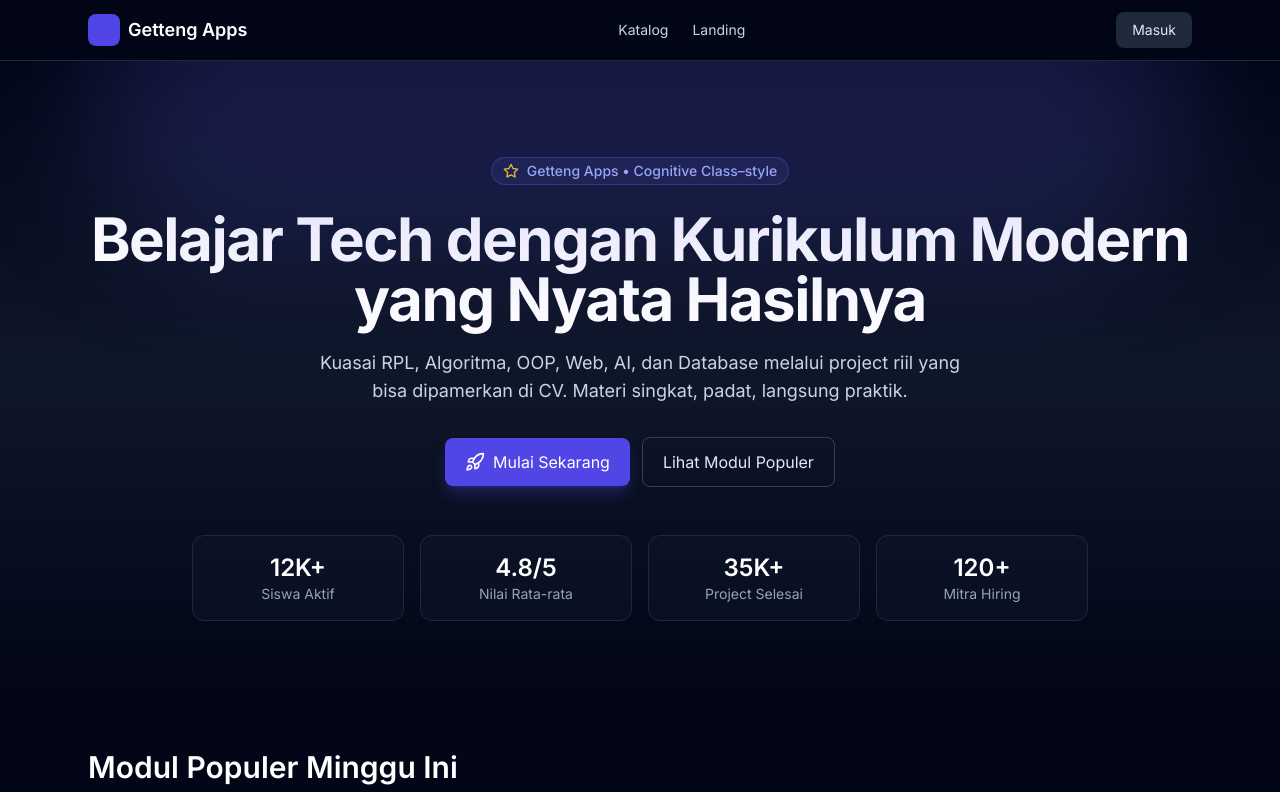
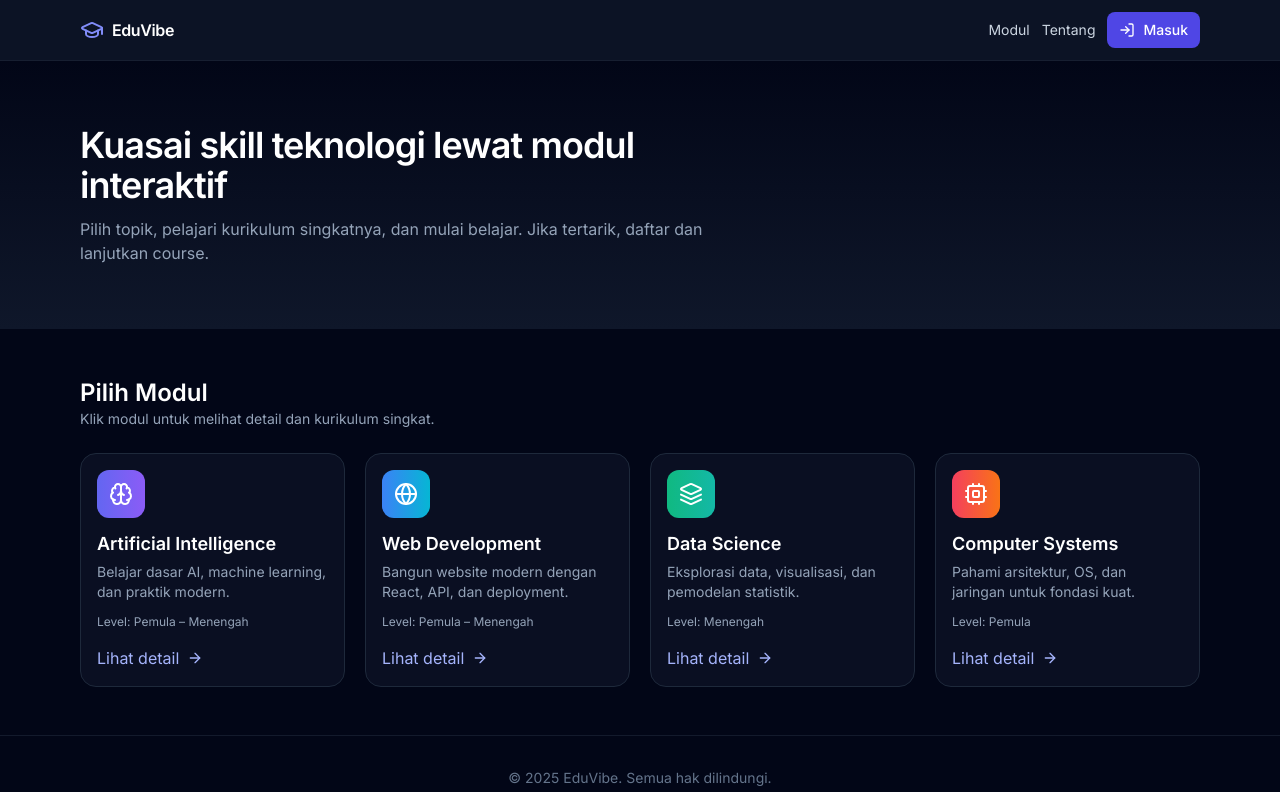
Before and after one commit to flamesuserresource3/frontend-repo_xl0vxp8x_f1yh4q, a React (Vite) app: page / in a window 1280 px wide. Shown: the top 792 px of the page. Built offline with nearby package versions, Linux system fonts and the light colour scheme; a web font is replaced by a local one.

Commit message:
Update project prj_xl0vxp8x - 2025-11-03T23:06:13.383Z

```diff
--- a/src/App.jsx
+++ b/src/App.jsx
@@ -1,58 +1,51 @@
-import { useRef, useState } from "react";
-import Hero from "./components/Hero";
-import CourseTeasers from "./components/CourseTeasers";
-import LandingSection from "./components/LandingSection";
-import LoginModal from "./components/LoginModal";
+import { useState } from "react";
+import Header from "./components/Header.jsx";
+import ModuleGrid from "./components/ModuleGrid.jsx";
+import ModuleDetail from "./components/ModuleDetail.jsx";
+import Footer from "./components/Footer.jsx";
+import LoginModal from "./components/LoginModal.jsx";
+
+function Hero() {
+  return (
+    <section className="relative overflow-hidden bg-gradient-to-b from-slate-950 to-slate-900">
+      <div className="mx-auto max-w-6xl px-4 py-16">
+        <div className="max-w-2xl">
+          <h1 className="text-3xl font-semibold tracking-tight text-white sm:text-4xl">
+            Kuasai skill teknologi lewat modul interaktif
+          </h1>
+          <p className="mt-3 text-slate-400">
+            Pilih topik, pelajari kurikulum singkatnya, dan mulai belajar. Jika tertarik, daftar dan lanjutkan course.
+          </p>
+        </div>
+      </div>
+    </section>
+  );
+}
 
 export default function App() {
-  const [showLogin, setShowLogin] = useState(false);
-  const [selected, setSelected] = useState(null);
-  const landingRef = useRef(null);
-
-  const goToLanding = () => {
-    landingRef.current?.scrollIntoView({ behavior: "smooth", block: "start" });
-  };
+  const [selectedModule, setSelectedModule] = useState(null);
+  const [loginOpen, setLoginOpen] = useState(false);
 
   return (
-    <div className="min-h-screen bg-slate-950 font-inter text-white">
-      <header className="sticky top-0 z-40 border-b border-slate-800 bg-slate-950/70 backdrop-blur">
-        <div className="mx-auto flex max-w-6xl items-center justify-between px-6 py-3">
-          <div className="flex items-center gap-2">
-            <div className="h-8 w-8 rounded-lg bg-indigo-600" />
-            <span className="text-lg font-semibold">Getteng Apps</span>
-          </div>
-          <nav className="hidden gap-6 text-sm text-slate-300 sm:flex">
-            <a href="#highlights" className="hover:text-white">Katalog</a>
-            <a href="#landing" className="hover:text-white">Landing</a>
-          </nav>
-          <button
-            onClick={() => setShowLogin(true)}
-            className="rounded-lg bg-slate-800 px-4 py-2 text-sm text-slate-200 hover:bg-slate-700"
-          >
-            Masuk
-          </button>
-        </div>
-      </header>
+    <div className="min-h-screen bg-slate-950 text-slate-100">
+      <Header onLogin={() => setLoginOpen(true)} />
+      <Hero />
 
-      <main>
-        <Hero onGetStarted={() => { goToLanding(); setShowLogin(true); }} />
-        <CourseTeasers
-          onModuleClick={(course, module) => {
-            setSelected({ course, module });
-            goToLanding();
-            setShowLogin(true);
-          }}
+      {!selectedModule && (
+        <ModuleGrid onSelect={(m) => setSelectedModule(m)} />
+      )}
+
+      {selectedModule && (
+        <ModuleDetail
+          module={selectedModule}
+          onBack={() => setSelectedModule(null)}
+          onJoin={() => setLoginOpen(true)}
         />
-        <LandingSection ref={landingRef} selected={selected} />
-      </main>
+      )}
 
-      <footer className="border-t border-slate-800 bg-slate-950 py-8">
-        <div className="mx-auto max-w-6xl px-6 text-sm text-slate-400">
-          © {new Date().getFullYear()} Getteng Apps • Bangun skill, tunjukkan karya.
-        </div>
-      </footer>
+      <Footer />
 
-      <LoginModal open={showLogin} onClose={() => setShowLogin(false)} />
+      <LoginModal open={loginOpen} onClose={() => setLoginOpen(false)} />
     </div>
   );
 }
--- /dev/null
+++ b/src/components/Footer.jsx
@@ -0,0 +1,9 @@
+export default function Footer() {
+  return (
+    <footer className="border-t border-slate-800/60 bg-slate-950 py-8">
+      <div className="mx-auto max-w-6xl px-4 text-center text-sm text-slate-500">
+        © {new Date().getFullYear()} EduVibe. Semua hak dilindungi.
+      </div>
+    </footer>
+  );
+}
--- /dev/null
+++ b/src/components/Header.jsx
@@ -0,0 +1,25 @@
+import { LogIn, GraduationCap } from "lucide-react";
+
+export default function Header({ onLogin }) {
+  return (
+    <header className="sticky top-0 z-40 w-full border-b border-slate-800/60 bg-slate-900/80 backdrop-blur">
+      <div className="mx-auto flex max-w-6xl items-center justify-between px-4 py-3">
+        <div className="flex items-center gap-2 text-white">
+          <GraduationCap className="h-6 w-6 text-indigo-400" />
+          <span className="font-semibold tracking-tight">EduVibe</span>
+        </div>
+        <nav className="flex items-center gap-3">
+          <a href="#modules" className="text-sm text-slate-300 hover:text-white">Modul</a>
+          <a href="#about" className="text-sm text-slate-300 hover:text-white">Tentang</a>
+          <button
+            onClick={onLogin}
+            className="inline-flex items-center gap-2 rounded-lg bg-indigo-600 px-3 py-2 text-sm font-medium text-white hover:bg-indigo-500"
+          >
+            <LogIn className="h-4 w-4" />
+            Masuk
+          </button>
+        </nav>
+      </div>
+    </header>
+  );
+}
--- /dev/null
+++ b/src/components/ModuleDetail.jsx
@@ -0,0 +1,55 @@
+import { CheckCircle2, ArrowLeft, BookOpen } from "lucide-react";
+
+export default function ModuleDetail({ module, onBack, onJoin }) {
+  if (!module) return null;
+
+  return (
+    <section className="mx-auto max-w-6xl px-4 py-10">
+      <button
+        onClick={onBack}
+        className="mb-6 inline-flex items-center gap-2 text-sm text-slate-300 hover:text-white"
+      >
+        <ArrowLeft className="h-4 w-4" /> Kembali ke daftar modul
+      </button>
+
+      <div className="overflow-hidden rounded-2xl border border-slate-800 bg-slate-900">
+        <div className="border-b border-slate-800 p-6">
+          <h2 className="text-2xl font-semibold text-white">{module.title}</h2>
+          <p className="mt-1 text-slate-400">{module.short}</p>
+          <p className="mt-2 text-xs text-slate-400">Level: {module.level}</p>
+        </div>
+
+        <div className="grid gap-0 p-6 md:grid-cols-3">
+          <div className="md:col-span-2">
+            <h3 className="text-sm font-medium text-slate-200">Yang akan dipelajari</h3>
+            <ul className="mt-3 space-y-2">
+              {module.highlights.map((h, i) => (
+                <li key={i} className="flex items-center gap-2 text-slate-300">
+                  <CheckCircle2 className="h-4 w-4 text-emerald-400" />
+                  <span className="text-sm">{h}</span>
+                </li>
+              ))}
+            </ul>
+          </div>
+          <div className="mt-6 md:mt-0">
+            <div className="rounded-xl border border-slate-800 bg-slate-950 p-4">
+              <div className="flex items-center gap-2">
+                <BookOpen className="h-5 w-5 text-indigo-400" />
+                <h4 className="font-medium text-white">Mulai Belajar</h4>
+              </div>
+              <p className="mt-2 text-sm text-slate-400">
+                Tertarik dengan modul ini? Gabung course dan lanjutkan pembelajaran.
+              </p>
+              <button
+                onClick={onJoin}
+                className="mt-4 w-full rounded-lg bg-indigo-600 px-4 py-2.5 text-sm font-medium text-white hover:bg-indigo-500"
+              >
+                Ikuti Course
+              </button>
+            </div>
+          </div>
+        </div>
+      </div>
+    </section>
+  );
+}
--- /dev/null
+++ b/src/components/ModuleGrid.jsx
@@ -0,0 +1,95 @@
+import { Brain, Globe, Cpu, Layers, ArrowRight } from "lucide-react";
+
+const MODULES = [
+  {
+    id: "ai",
+    title: "Artificial Intelligence",
+    short: "Belajar dasar AI, machine learning, dan praktik modern.",
+    level: "Pemula – Menengah",
+    icon: Brain,
+    color: "from-indigo-500 to-violet-500",
+    highlights: [
+      "Python untuk ML",
+      "Linear/Logistic Regression",
+      "Neural Networks dasar",
+      "Project: Image Classifier",
+    ],
+  },
+  {
+    id: "web",
+    title: "Web Development",
+    short: "Bangun website modern dengan React, API, dan deployment.",
+    level: "Pemula – Menengah",
+    icon: Globe,
+    color: "from-blue-500 to-cyan-500",
+    highlights: [
+      "HTML/CSS/JS",
+      "React dasar – lanjutan",
+      "REST API & Auth",
+      "Project: Portfolio App",
+    ],
+  },
+  {
+    id: "ds",
+    title: "Data Science",
+    short: "Eksplorasi data, visualisasi, dan pemodelan statistik.",
+    level: "Menengah",
+    icon: Layers,
+    color: "from-emerald-500 to-teal-500",
+    highlights: [
+      "Pandas & NumPy",
+      "Data wrangling",
+      "Visualisasi dengan Seaborn",
+      "Project: Retail Insights",
+    ],
+  },
+  {
+    id: "systems",
+    title: "Computer Systems",
+    short: "Pahami arsitektur, OS, dan jaringan untuk fondasi kuat.",
+    level: "Pemula",
+    icon: Cpu,
+    color: "from-rose-500 to-orange-500",
+    highlights: [
+      "CPU & Memory",
+      "Operating Systems",
+      "Networking dasar",
+      "Project: Mini Shell",
+    ],
+  },
+];
+
+export default function ModuleGrid({ onSelect }) {
+  return (
+    <section id="modules" className="mx-auto max-w-6xl px-4 py-12">
+      <div className="mb-6 flex items-end justify-between">
+        <div>
+          <h2 className="text-2xl font-semibold text-white">Pilih Modul</h2>
+          <p className="text-sm text-slate-400">Klik modul untuk melihat detail dan kurikulum singkat.</p>
+        </div>
+      </div>
+
+      <div className="grid gap-5 sm:grid-cols-2 lg:grid-cols-4">
+        {MODULES.map((m) => (
+          <button
+            key={m.id}
+            onClick={() => onSelect(m)}
+            className="group rounded-2xl border border-slate-800 bg-slate-900/60 p-4 text-left transition hover:border-slate-700 hover:bg-slate-900/90"
+          >
+            <div className={`inline-flex items-center justify-center rounded-xl bg-gradient-to-r ${m.color} p-3`}>
+              <m.icon className="h-6 w-6 text-white" />
+            </div>
+            <h3 className="mt-3 text-lg font-semibold text-white">{m.title}</h3>
+            <p className="mt-1 text-sm text-slate-400">{m.short}</p>
+            <div className="mt-3 text-xs text-slate-400">Level: {m.level}</div>
+            <div className="mt-4 inline-flex items-center gap-2 text-indigo-300">
+              Lihat detail <ArrowRight className="h-4 w-4 transition group-hover:translate-x-0.5" />
+            </div>
+          </button>
+        ))}
+      </div>
+    </section>
+  );
+}
+
+export { MODULES };
```
Also changed, not shown: 1 other file (tests, documents, lock files or other folders).
